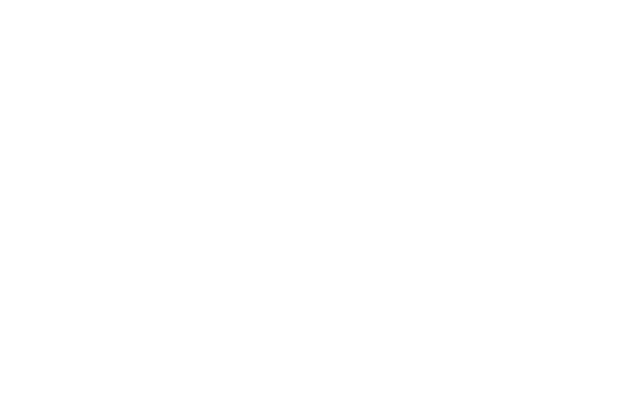
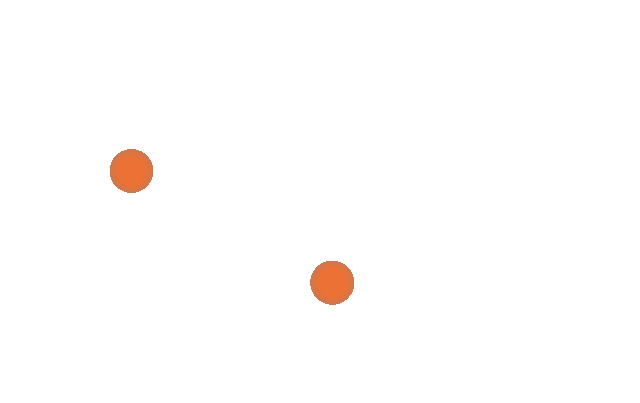
Before and after one commit to Woutervdvelde/LavaLamp, a plain HTML site: page index.html in a window 1280 px wide. Shown: the whole page, without its empty margins (0-640 px from the left). Drawn offline with Linux system fonts and the light colour scheme; animation ran at ten frames a second.

Commit message:
moved everything to class

```diff
--- a/app.js
+++ b/app.js
@@ -1,13 +1,6 @@
 //Inspired by Default Cube tutorial for 2D Metaballs in blender
-
 const canvas = document.getElementById('canvas');
 const ctx = canvas.getContext('2d', { willReadFrequently: true });
-
-// Defaults
-const THRESHOLD = 210;
-const LAVA_COLOR = '#eb7135';
-const LAVA_RADIUS_MIN = 25;
-const LAVA_RAIDUS_MAX = 150;
 
 // Canvas sizing
 const resize = () => {
@@ -19,34 +12,13 @@ window.onresize = resize
 resize();
 
 
-// Sets all alpha values that are below the threshold to 0
-const filterCanvas = (threshold = THRESHOLD) => {
-    const imageData = ctx.getImageData(0, 0, canvas.width, canvas.height);
-    const data = imageData.data;
+// Defaults
+const THRESHOLD = 210;
+const LAVA_COLOR = '#eb7135';
+const LAVA_RADIUS_MIN = 25;
+const LAVA_RAIDUS_MAX = 150;
 
-    for (let i = 0; i < data.length; i += 4) {
-        const alpha = data[i + 3];
-        if (alpha < threshold) {
-            data[i + 3] = 0;
-        }
-    }
-
-    ctx.putImageData(imageData, 0, 0);
-}
-
-// Clears the canvas
-const clearCanvas = () => {
-    ctx.clearRect(0, 0, canvas.width, canvas.height);
-}
-
-
-let x = canvas.width / 2;
-let y = 0;
-const draw = () => {
-    clearCanvas();
-    drawBall(canvas.width / 2 - 50, canvas.height / 2, 100, LAVA_COLOR, 'transparent');
-    drawBall(x, y, 75, LAVA_COLOR, 'transparent');
-    filterCanvas();
-    y++;
-    window.requestAnimationFrame(draw);
-}
+const lavaLamp = new LavaLamp(canvas, ctx);
+lavaLamp.addBall(100, 100, 50);
+lavaLamp.addBall(200, 200, 50);
+lavaLamp.start();
--- a/index.html
+++ b/index.html
@@ -9,6 +9,8 @@
 </head>
 <body>
     <canvas id="canvas"></canvas>
+    <script src="model/metaBall.js"></script>
+    <script src="model/lavaLamp.js"></script>
     <script src="app.js"></script>
 </body>
 </html>
--- a/model/lavaLamp.js
+++ b/model/lavaLamp.js
@@ -1,7 +1,10 @@
 class LavaLamp {
+    canvas;
+    ctx;
     balls = [];
 
-    constructor(ctx) {
+    constructor(canvas, ctx) {
+        this.canvas = canvas;
         this.ctx = ctx;
     }
 
@@ -9,12 +12,41 @@ class LavaLamp {
         this.balls.push(new MetaBall(this.ctx, x, y, r));
     }
 
+    start() {
+        window.requestAnimationFrame(this.update.bind(this));
+    }
+
     update() {
+        this.clearCanvas();
+
         this.balls.forEach((ball, index) => {
             if (ball.deleted)
                 this.balls.splice(index, 1);
 
             ball.draw();
         });
+
+        this.filterCanvas();
+
+        window.requestAnimationFrame(this.update.bind(this));
+    }
+
+    clearCanvas = () => {
+        this.ctx.clearRect(0, 0, this.canvas.width, this.canvas.height);
+    }
+
+    // Sets all alpha values that are below the threshold to 0
+    filterCanvas = (threshold = THRESHOLD) => {
+        const imageData = this.ctx.getImageData(0, 0, this.canvas.width, this.canvas.height);
+        const data = imageData.data;
+
+        for (let i = 0; i < data.length; i += 4) {
+            const alpha = data[i + 3];
+            if (alpha < threshold) {
+                data[i + 3] = 0;
+            }
+        }
+
+        this.ctx.putImageData(imageData, 0, 0);
     }
 }
--- a/model/metaBall.js
+++ b/model/metaBall.js
@@ -1,14 +1,12 @@
-const LAVA_COLOR = '#eb7135';
-
 class MetaBall {
     x;
     y;
-    r;
+    radius;
     ctx;
     velocity;
     deleted;
 
-    constructor(ctx, x, y, r) {
+    constructor(ctx, x, y, radius) {
         this.ctx = ctx;
         this.velocity = {
             x: Math.random() * 3,
@@ -16,17 +14,17 @@ class MetaBall {
         };
         this.x = x;
         this.y = y;
-        this.r = r;
+        this.radius = radius;
     }
 
-    draw(x, y, radius) {
-        const gradient = ctx.createRadialGradient(x, y, radius / 4, x, y, radius);
+    draw() {
+        const gradient = this.ctx.createRadialGradient(this.x, this.y, this.radius / 4, this.x, this.y, this.radius);
         gradient.addColorStop(0, LAVA_COLOR);
         gradient.addColorStop(1, 'transparent');
 
-        ctx.arc(x, y, radius, 0, Math.PI * 2);
-        ctx.fillStyle = gradient;
-        ctx.fill();
+        this.ctx.arc(this.x, this.y, this.radius, 0, Math.PI * 2);
+        this.ctx.fillStyle = gradient;
+        this.ctx.fill();
         this.update();
     }
 
@@ -34,7 +32,19 @@ class MetaBall {
         this.x += this.velocity.x;
         this.y += this.velocity.y;
 
-        if (this.y + this.r > canvas.height)
-            this.deleted = true;
+        // if (this.y + this.radius > canvas.height)
+            // this.deleted = true;
+
+        if (this.x + this.radius > canvas.width || this.x - this.radius < 0)
+            this.velocity.x *= -1;
+
+        if (this.y + this.radius > canvas.height || this.y - this.radius < 0)
+            this.velocity.y *= -1;
+
+        if (this.radius > LAVA_RAIDUS_MAX || this.radius < LAVA_RADIUS_MIN)
+            this.velocity.y *= -1;
+
+        this.radius += this.velocity.y / 10;
+
     }
 }
```
